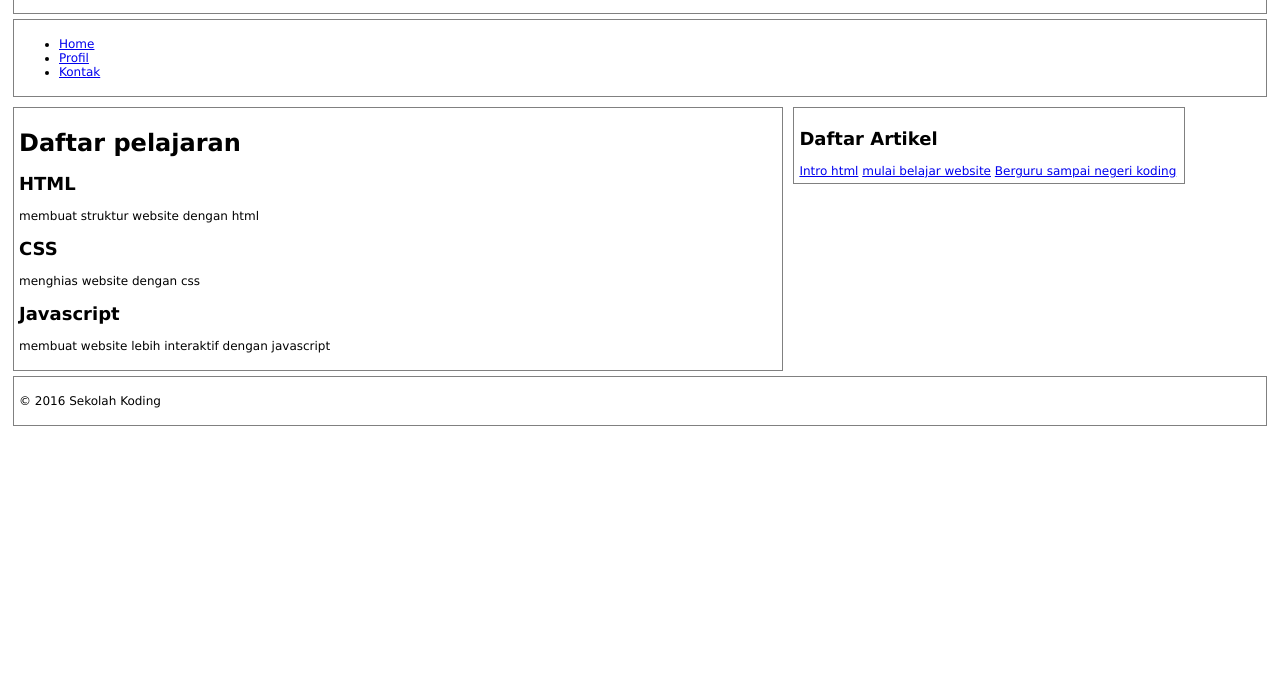
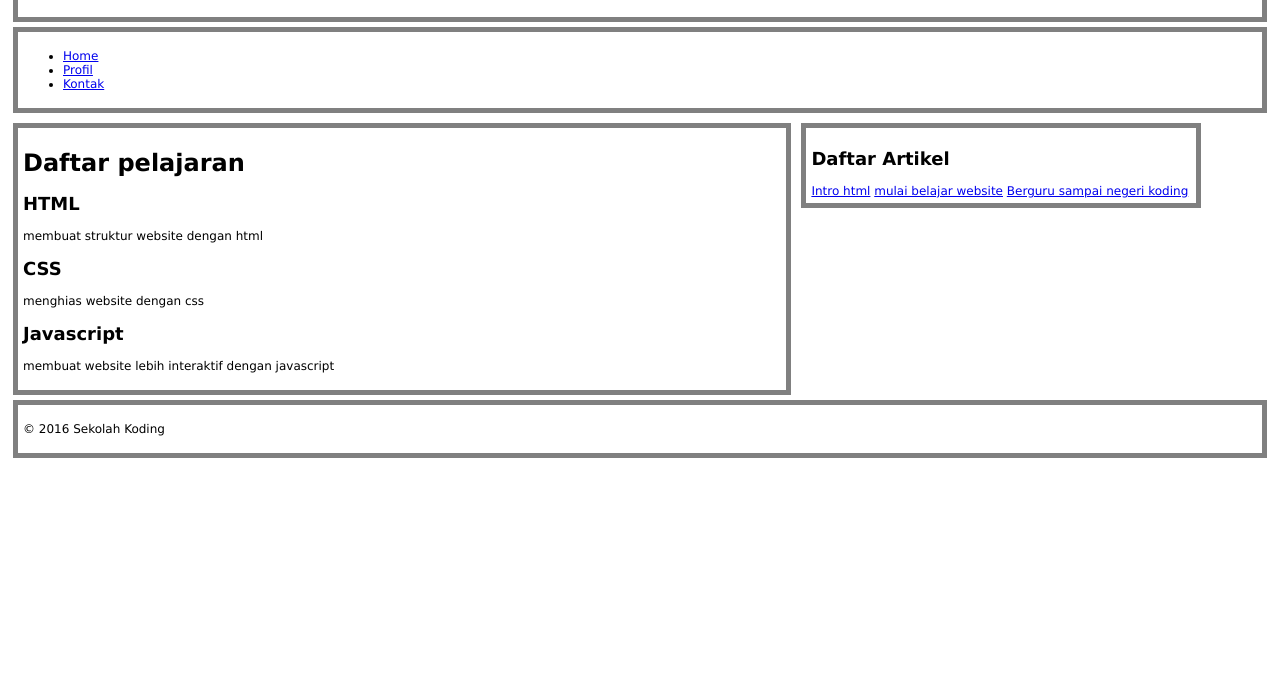
Before and after one commit to afr27/afr27.github.io, a plain HTML site: page index.html in a window 1280 px wide. Shown: the part 102-800 px from the top of the page. Drawn offline with Linux system fonts and the light colour scheme.

Commit message:
Update index.html

```diff
--- a/index.html
+++ b/index.html
@@ -9,7 +9,10 @@
         font-size: 12px;
       }
       header, nav, main, aside, footer {
-        border: 1px solid grey; margin: 5px; padding: 5px;
+        border: 5px solid grey;
+        border-radius: 30;
+        margin: 5px;
+        padding: 5px;
       }
       main {
         float: left;
```
